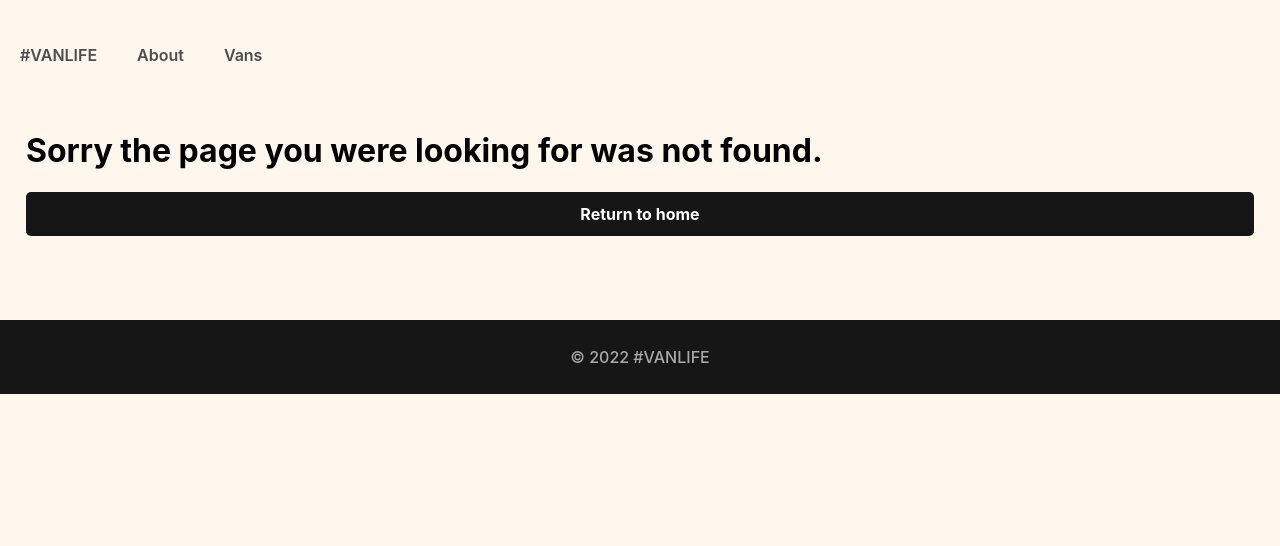
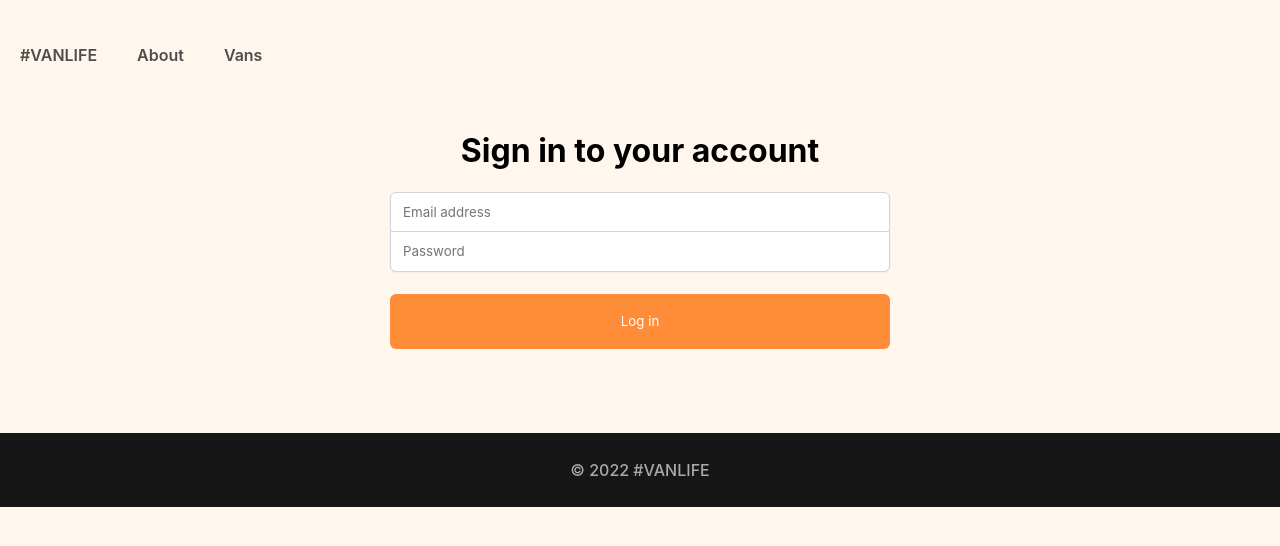
Before and after one commit to Petran86/van-life-project, a React (Create React App) app: page /login in a window 1280 px wide. Before the commit this address had no page. Shown: the top 546 px of the page. Built offline with nearby package versions, Linux system fonts and the light colour scheme; what miragejs would draw is missing.

Commit message:
Added Login page and authentication layout for host

```diff
--- a/src/App.css
+++ b/src/App.css
@@ -451,3 +451,53 @@ i[class*='van-type-'] {
     background-color: #161616;
     color: white;
 }
+
+.login-container {
+    display: flex;
+    flex-direction: column;
+    align-items: center;
+    padding-inline: 27px;
+}
+
+.login-form {
+    display: flex;
+    flex-direction: column;
+    width: 100%;
+    max-width: 500px;
+}
+
+.login-form>input {
+    border: 1px solid rgba(209, 213, 219);
+    height: 40px;
+    text-indent: 10px;
+    font-family: "Inter", sans-serif;
+    box-shadow: 0px 1px 2px rgba(0, 0, 0, 0.05);
+    font-weight: 400;
+}
+
+.login-form>input:focus {
+    outline: none;
+}
+
+.login-form>input:first-of-type {
+    border-radius: 6px 6px 0px 0px;
+}
+
+.login-form>input:last-of-type {
+    border-radius: 0px 0px 6px 6px;
+    border-top: none;
+}
+
+.login-form>button {
+    background-color: #FF8C38;
+    border: none;
+    border-radius: 6px;
+    height: 55px;
+    margin-top: 22px;
+    color: white;
+    font-family: "Inter", sans-serif;
+}
+
+.login-first {
+    color: red;
+}
--- a/src/App.js
+++ b/src/App.js
@@ -4,6 +4,7 @@ import Home from './components/Home/Home';
 import About from './components/About/About';
 import Vans from './components/Vans/Vans';
 import VanDetail from './components/VanDetail/VanDetail';
+import Login from './components/Login';
 import Dashboard from './components/Host/Dashboard';
 import Income from './components/Host/Income';
 import HostVans from './components/Host/HostVans';
@@ -14,6 +15,7 @@ import HostVanPhotos from './components/Host/HostVanPhotos';
 import HostVanPricing from './components/Host/HostVanPricing';
 import Layout from './components/Layout';
 import HostLayout from './components/HostLayout';
+import AuthRequired from './components/AuthRequired';
 import './App.css';
 
 import "./server"
@@ -28,7 +30,9 @@ function App() {
           <Route path='/about' element={<About />} />
           <Route path='/vans' element={<Vans />} />
           <Route path='/vans/:id' element={<VanDetail />} />
+          <Route path='login' element={<Login />} />
 
+          <Route element={<AuthRequired />}>
             <Route path='/host' element={<HostLayout />}>
               <Route index element={<Dashboard />} />
               <Route path='income' element={<Income />} />
@@ -40,6 +44,7 @@ function App() {
                 <Route path='photos' element={<HostVanPhotos />} />
               </Route>
             </Route>
+          </Route>
           <Route path='*' element={<NotFound />} />
         </Route>
       </Routes>
--- /dev/null
+++ b/src/components/AuthRequired.js
@@ -0,0 +1,12 @@
+import React from "react";
+import { Outlet, Navigate } from "react-router";
+
+export default function AuthRequired() {
+    const authenticated = false
+
+    if (!authenticated) {
+        return <Navigate to="/login" state={{ message: "You must log in first" }} />
+    }
+
+    return <Outlet />
+}
--- /dev/null
+++ b/src/components/Login.js
@@ -0,0 +1,48 @@
+import React from "react"
+import { useNavigate, useLocation } from "react-router-dom"
+
+export default function Login() {
+    const [loginFormData, setLoginFormData] = React.useState({ email: "", password: "" })
+    const location = useLocation()
+
+    function handleSubmit(e) {
+        e.preventDefault()
+        console.log(loginFormData)
+    }
+
+    function handleChange(e) {
+        const { name, value } = e.target
+        setLoginFormData(prev => ({
+            ...prev,
+            [name]: value
+        }))
+    }
+
+    return (
+        <div className="login-container">
+            {
+                location.state?.message &&
+                <h3 className="login-first">{location.state.message}</h3>
+            }
+            <h1>Sign in to your account</h1>
+            <form onSubmit={handleSubmit} className="login-form">
+                <input
+                    name="email"
+                    onChange={handleChange}
+                    type="email"
+                    placeholder="Email address"
+                    value={loginFormData.email}
+                />
+                <input
+                    name="password"
+                    onChange={handleChange}
+                    type="password"
+                    placeholder="Password"
+                    value={loginFormData.password}
+                />
+                <button>Log in</button>
+            </form>
+        </div>
+    )
+
+}
```
Lines whose indentation alone changed are shown as unchanged.
